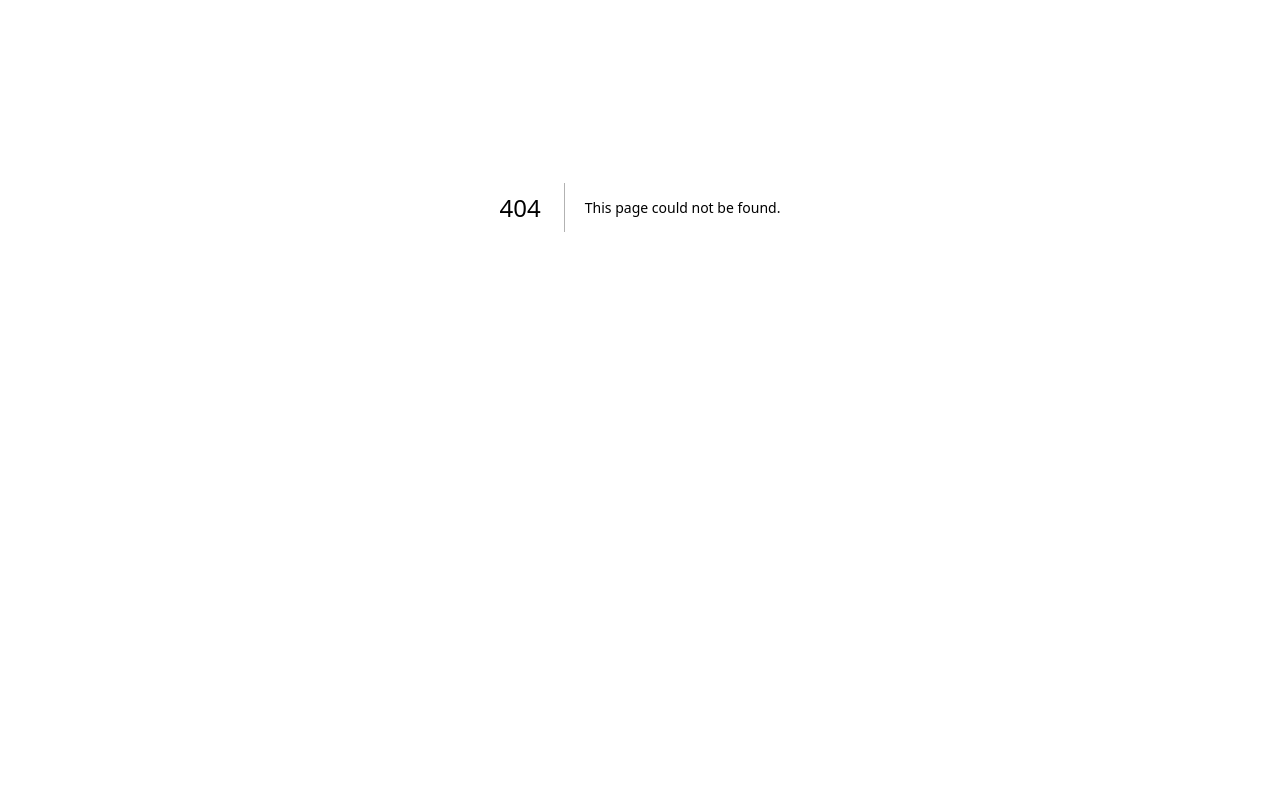
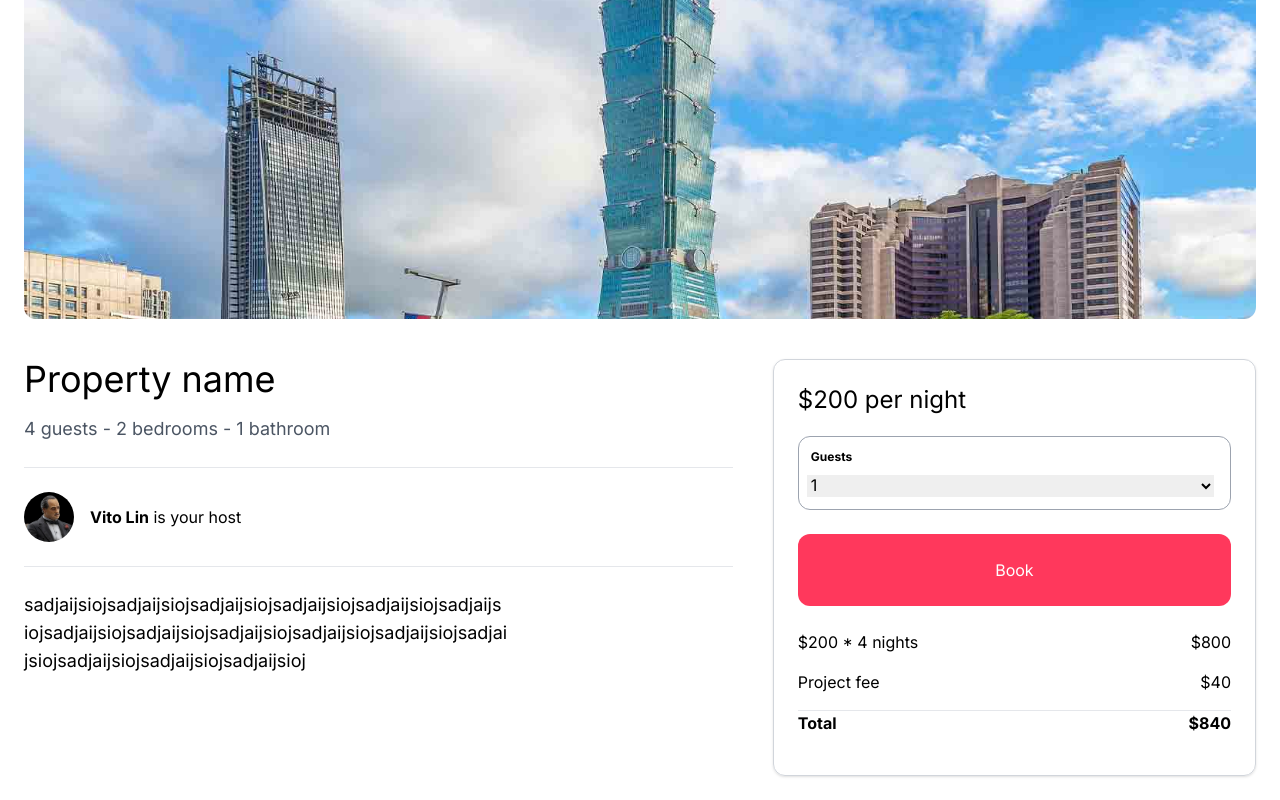
Before and after one commit to 9-8-7-6/fullstack_project, a Next.js app in the folder frontend/project/: page /properties/1 in a window 1280 px wide. Before the commit this address had no page. Shown: the part 321-1121 px from the top of the page. Before the commit the page ends 928 px from the top, so only its background shows below. Built offline with nearby package versions, Linux system fonts and the light colour scheme.

Commit message:
add properties

```diff
--- /dev/null
+++ b/frontend/project/app/components/properties/ReservatuibSidebar.tsx
@@ -0,0 +1,41 @@
+const ReservationSidebar = () =>{
+    return(
+        <aside className="mt-6 p-6 col-span-2 rounded-xl border border-gray-300 shadow">
+            <h2 className="mb-5 text-2xl">$200 per night</h2>
+
+            <div className="mb-6 p-3 border  border-gray-400 rounded-xl">
+                <label className="mb-2 block font-bold text-xs">Guests</label>
+                <select className="w-full -ml-1 text-xm">
+                    <option>1</option>
+                    <option>2</option>
+                    <option>3</option>
+                    <option>4</option>
+                </select>
+            </div>
+
+            <div className="w-full mb-6 py-6 text-center text-white bg-project hover:bg-project-dark  rounded-xl">Book</div>
+
+            <div className="mb-4 flex justify-between align-center">
+                <p>$200 * 4 nights</p>
+
+                <p>$800</p>
+            </div>
+
+            <div className="mb-4 flex justify-between align-center">
+                <p>Project fee</p>
+
+                <p>$40</p>
+            </div>
+
+            <hr />
+
+            <div className="mb-4 flex justify-between align-center font-bold">
+                <p>Total</p>
+
+                <p>$840</p>
+            </div>
+        </aside>
+    )
+}
+
+export default ReservationSidebar;
--- /dev/null
+++ b/frontend/project/app/properties/[id]/page.tsx
@@ -0,0 +1,52 @@
+import Image from "next/image";
+import ReservationSidebar from "@/app/components/properties/ReservatuibSidebar";
+
+const PropertyDetailPage = () => {
+    return (
+        <main className="max-w-[1500px] mx-auto px-6 pb-6">
+            <div className="w-full h-[64vh] mb-4 overflow-hidden rounded-xl relative">
+                <Image
+                    fill
+                    src='/101.jpg'
+                    className="object-cover w-full h-full"
+                    alt='101'
+                />
+            </div>
+
+            <div className="grid grid-cols-1 md:grid-cols-5 gap-4">
+                <div className="py-6 pr-6 col-span-3">
+                    <h1 className="mb-4 text-4xl">Property name</h1>
+
+                    <span className="mb-6 block text-lg text-gray-600">
+                        4 guests - 2 bedrooms - 1 bathroom
+                    </span>
+
+                    <hr />
+
+                    <div className="py-6 flex items-center space-x-4">
+                        <Image
+                            src="/buyer1.jpg"
+                            width={50}
+                            height={50}
+                            className="rounded-full"
+                            alt="The User Name"
+                        />
+                        <p><strong>Vito Lin</strong> is your host</p>
+                    </div>
+
+                    <hr />
+
+                    <p className="mt-6 text-lg">
+                        sadjaijsiojsadjaijsiojsadjaijsiojsadjaijsiojsadjaijsiojsadjaijs
+                        iojsadjaijsiojsadjaijsiojsadjaijsiojsadjaijsiojsadjaijsiojsadjai
+                        jsiojsadjaijsiojsadjaijsiojsadjaijsioj
+                    </p>
+                </div>
+
+                <ReservationSidebar/>
+            </div>
+        </main>
+    )
+}
+
+export default PropertyDetailPage;
```
Also changed, not shown: frontend/project/public/buyer1.jpg (added).
